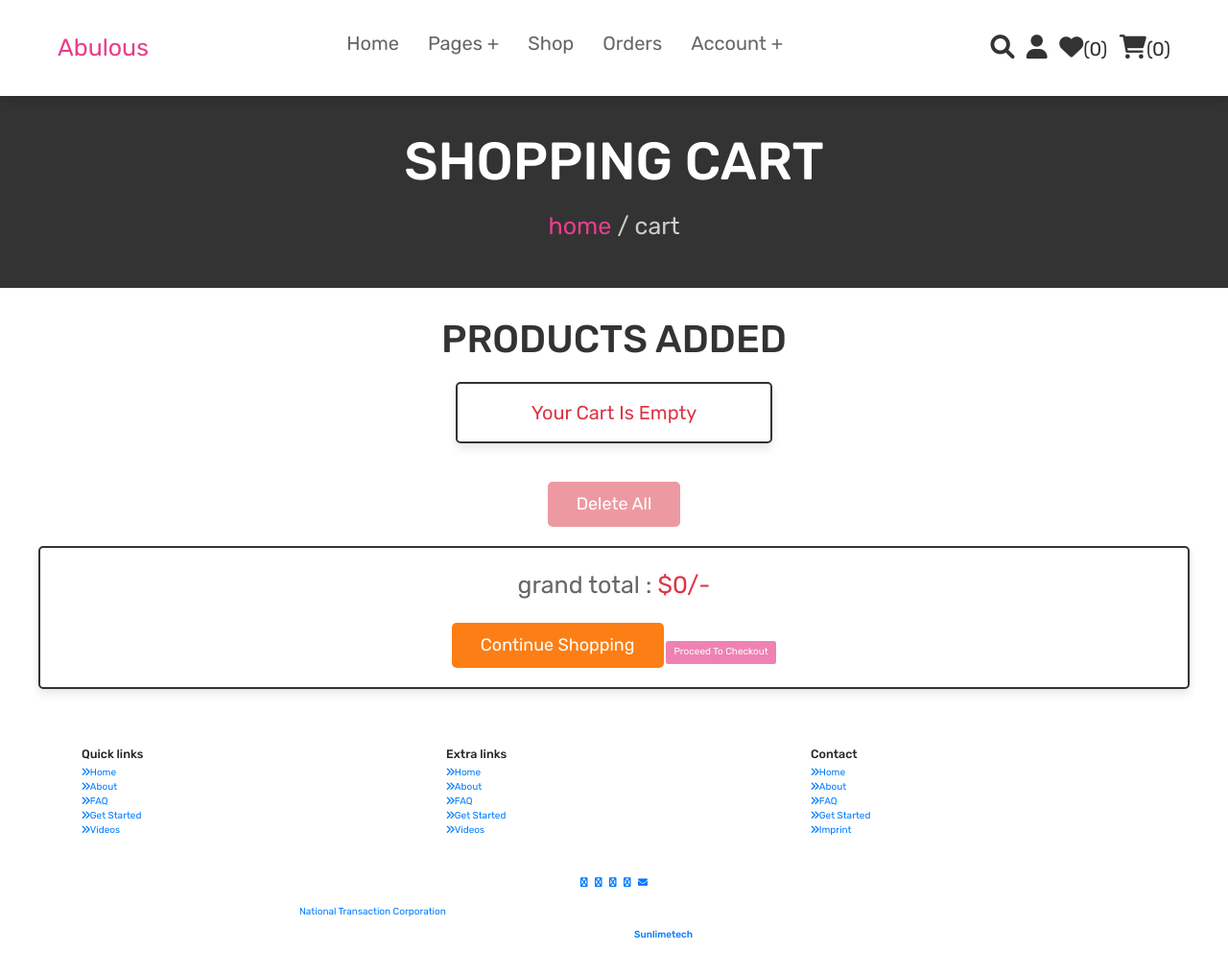
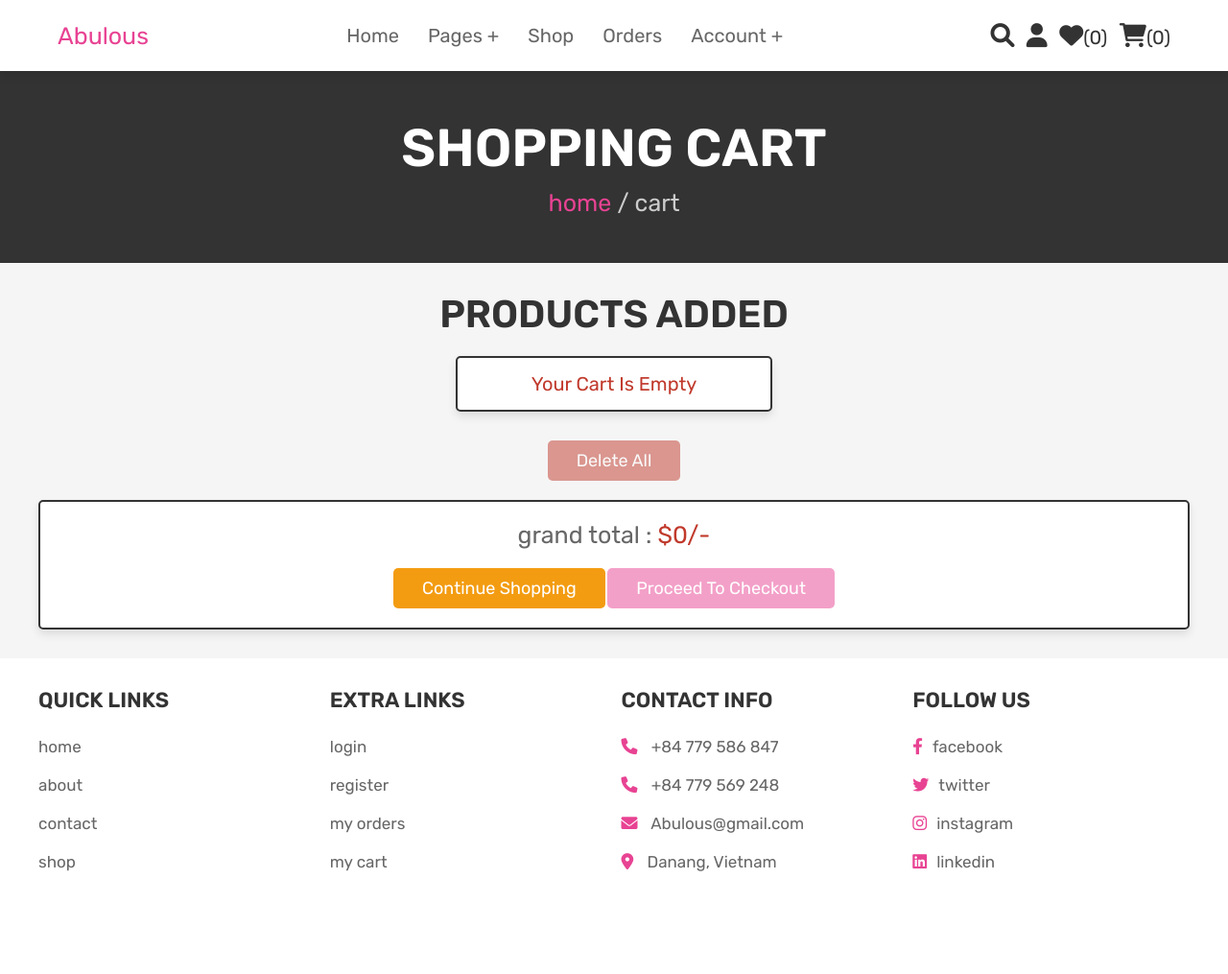
Before and after one commit to Ngannguyen0308/Furniture-e-commerce-website, a PHP site: page /cart.php in a window 1280 px wide. Shown: the whole page at 96% size. After the commit the page ends 908 px from the top, so only its background shows below. Run offline with PHP 8.4, Linux system fonts and the light colour scheme; a user stored in the database is signed in; data comes from the database, SQL or seed files in the repository; data that the repository does not hold is empty; some libraries are stand-ins or nearby versions.

Commit message:
Update footer.php

```diff
--- a/footer.php
+++ b/footer.php
@@ -1,64 +1,39 @@
-<html>
-    <head>
-        <link href="//maxcdn.bootstrapcdn.com/bootstrap/4.0.0/css/bootstrap.min.css" rel="stylesheet" id="bootstrap-css">
-        <script src="//maxcdn.bootstrapcdn.com/bootstrap/4.0.0/js/bootstrap.min.js"></script>
-        <script src="//cdnjs.cloudflare.com/ajax/libs/jquery/3.2.1/jquery.min.js"></script>
-<!------ Include the above in your HEAD tag ---------->
-    </head>
-<!-- Footer -->
-	<section id="footer">
-		<div class="container">
-			<div class="row text-center text-xs-center text-sm-left text-md-left">
-				<div class="col-xs-12 col-sm-4 col-md-4">
-					<h5>Quick links</h5>
-					<ul class="list-unstyled quick-links">
-						<li><a href="https://www.fiverr.com/share/qb8D02"><i class="fa fa-angle-double-right"></i>Home</a></li>
-						<li><a href="https://www.fiverr.com/share/qb8D02"><i class="fa fa-angle-double-right"></i>About</a></li>
-						<li><a href="https://www.fiverr.com/share/qb8D02"><i class="fa fa-angle-double-right"></i>FAQ</a></li>
-						<li><a href="https://www.fiverr.com/share/qb8D02"><i class="fa fa-angle-double-right"></i>Get Started</a></li>
-						<li><a href="https://www.fiverr.com/share/qb8D02"><i class="fa fa-angle-double-right"></i>Videos</a></li>
-					</ul>
+<section class="footer">
+
+    <div class="box-container">
+
+        <div class="box">
+            <h3>quick links</h3>
+            <a href="home.php">home</a>
+            <a href="about.php">about</a>
+            <a href="contact.php">contact</a>
+            <a href="shop.php">shop</a>
         </div>
-				<div class="col-xs-12 col-sm-4 col-md-4">
-					<h5>Extra links</h5>
-					<ul class="list-unstyled quick-links">
-						<li><a href="#"><i class="fa fa-angle-double-right"></i>Home</a></li>
-						<li><a href="#"><i class="fa fa-angle-double-right"></i>About</a></li>
-						<li><a href="#"><i class="fa fa-angle-double-right"></i>FAQ</a></li>
-						<li><a href="#"><i class="fa fa-angle-double-right"></i>Get Started</a></li>
-						<li><a href="#"><i class="fa fa-angle-double-right"></i>Videos</a></li>
-					</ul>
+
+        <div class="box">
+            <h3>extra links</h3>
+            <a href="login.php">login</a>
+            <a href="register.php">register</a>
+            <a href="orders.php">my orders</a>
+            <a href="cart.php">my cart</a>
         </div>
-				<div class="col-xs-12 col-sm-4 col-md-4">
-					<h5>Contact</h5>
-					<ul class="list-unstyled quick-links">
-						<li><a href="https://www.fiverr.com/share/qb8D02"><i class="fa fa-angle-double-right"></i>Home</a></li>
-						<li><a href="https://www.fiverr.com/share/qb8D02"><i class="fa fa-angle-double-right"></i>About</a></li>
-						<li><a href="https://www.fiverr.com/share/qb8D02"><i class="fa fa-angle-double-right"></i>FAQ</a></li>
-						<li><a href="https://www.fiverr.com/share/qb8D02"><i class="fa fa-angle-double-right"></i>Get Started</a></li>
-						<li><a href="https://wwwe.sunlimetech.com" title="Design and developed by"><i class="fa fa-angle-double-right"></i>Imprint</a></li>
-					</ul>
+
+        <div class="box">
+            <h3>contact info</h3>
+            <p> <i class="fas fa-phone"></i> +84 779 586 847 </p>
+            <p> <i class="fas fa-phone"></i> +84 779 569 248 </p>
+            <p> <i class="fas fa-envelope"></i> Abulous@gmail.com </p>
+            <p> <i class="fas fa-map-marker-alt"></i> Danang, Vietnam </p>
         </div>
+
+        <div class="box">
+            <h3>follow us</h3>
+            <a href="#"><i class="fab fa-facebook-f"></i>facebook</a>
+            <a href="#"><i class="fab fa-twitter"></i>twitter</a>
+            <a href="#"><i class="fab fa-instagram"></i>instagram</a>
+            <a href="#"><i class="fab fa-linkedin"></i>linkedin</a>
         </div>
-			<div class="row">
-				<div class="col-xs-12 col-sm-12 col-md-12 mt-2 mt-sm-5">
-					<ul class="list-unstyled list-inline social text-center">
-						<li class="list-inline-item"><a href="https://www.fiverr.com/share/qb8D02"><i class="fa fa-facebook"></i></a></li>
-						<li class="list-inline-item"><a href="https://www.fiverr.com/share/qb8D02"><i class="fa fa-twitter"></i></a></li>
-						<li class="list-inline-item"><a href="https://www.fiverr.com/share/qb8D02"><i class="fa fa-instagram"></i></a></li>
-						<li class="list-inline-item"><a href="https://www.fiverr.com/share/qb8D02"><i class="fa fa-google-plus"></i></a></li>
-						<li class="list-inline-item"><a href="https://www.fiverr.com/share/qb8D02" target="_blank"><i class="fa fa-envelope"></i></a></li>
-					</ul>
+
     </div>
-				<hr>
-			</div>
-			<div class="row">
-				<div class="col-xs-12 col-sm-12 col-md-12 mt-2 mt-sm-2 text-center text-white">
-					<p><u><a href="https://www.nationaltransaction.com/">National Transaction Corporation</a></u> is a Registered MSP/ISO of Elavon, Inc. Georgia [a wholly owned subsidiary of U.S. Bancorp, Minneapolis, MN]</p>
-					<p class="h6">© All right Reversed.<a class="text-green ml-2" href="https://www.sunlimetech.com" target="_blank">Sunlimetech</a></p>
-				</div>
-				<hr>
-			</div>
-		</div>
+
 </section>
-	<!-- ./Footer -->
```
Lines whose indentation alone changed are shown as unchanged.
